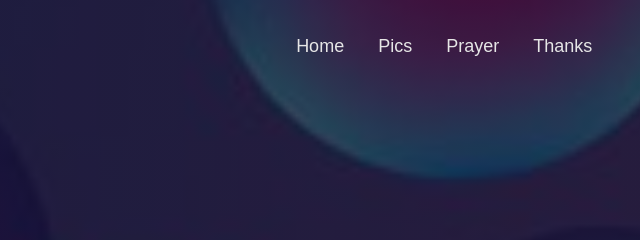
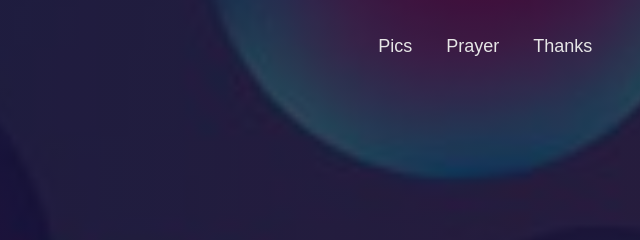
Before and after one commit to The1Early2King3/Birthday-website, a plain HTML site: page Berri.html in a window 1280 px wide. Shown: the top 240 px of the page, 596-1236 px from the left. Drawn offline with Linux system fonts and the light colour scheme; a web font is replaced by a local one.

Commit message:
Update Berri.html

```diff
--- a/Berri.html
+++ b/Berri.html
@@ -19,7 +19,6 @@
         <div class="logo"><h4>Berri</h4></div>
         <div class="nav-links">
           <ul>
-            <li><a href="Berri.html">Home</a></li>
             <li><a href="">Pics</a></li>
             <li><a href="berri-prayer.html">Prayer</a></li>
             <li><a href="berri-thanks.html">Thanks</a></li>
```
